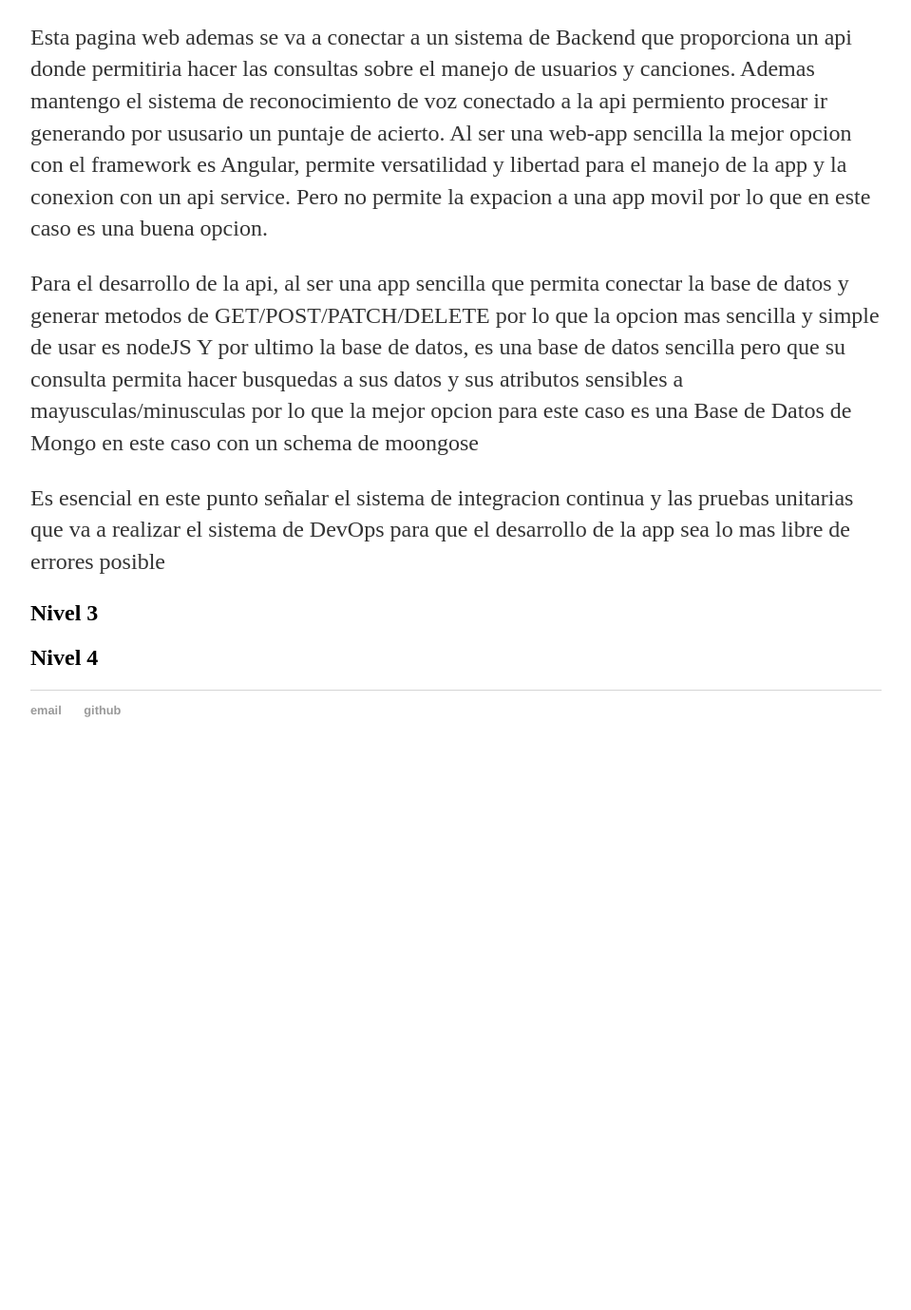
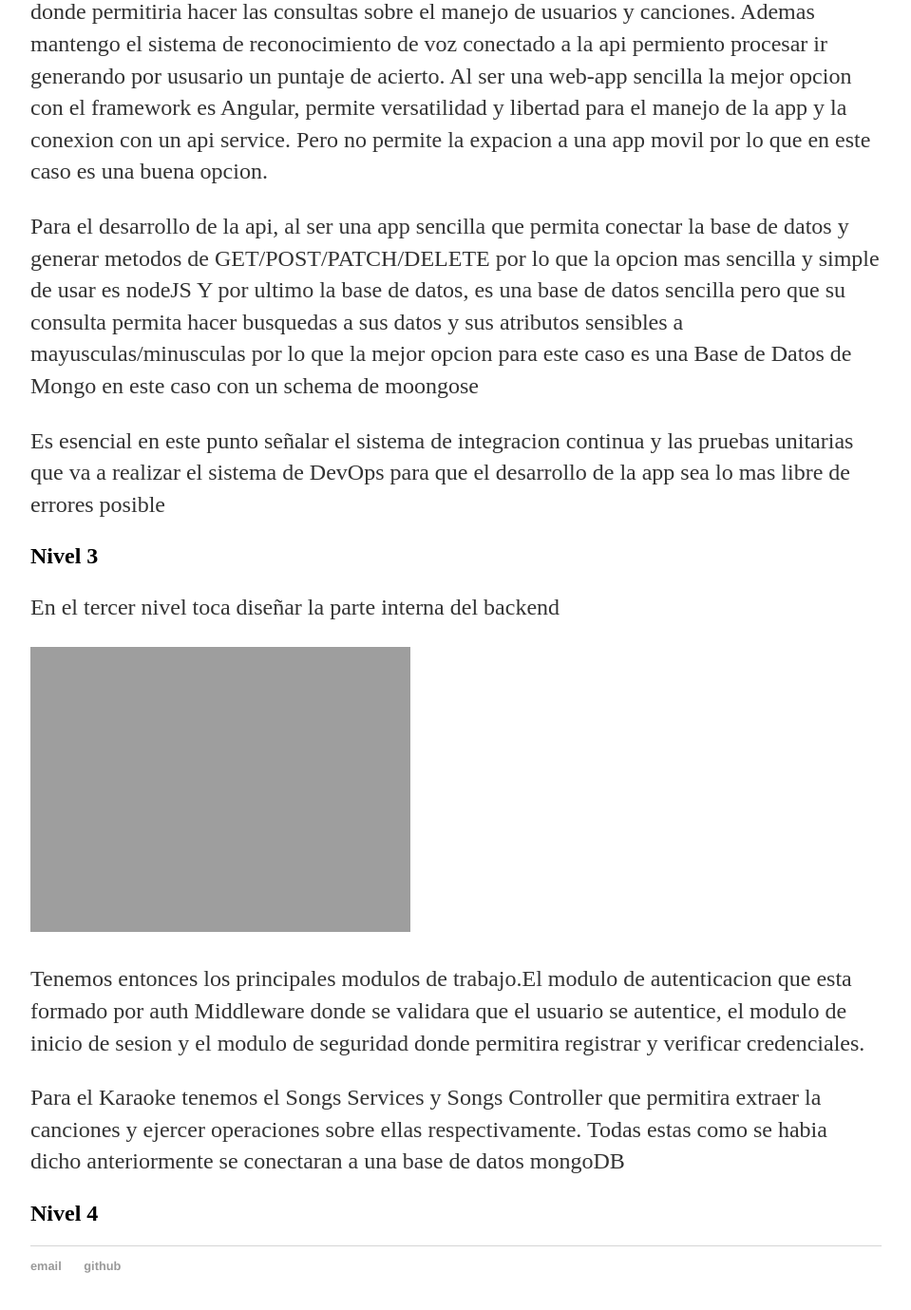
Before and after one commit to gaburolo/ce-box.github.io, a Jekyll site: the page built from _posts/2021-10-10-ce-box-arquitectura-karaoke.md, in a window 1280 px wide and 1400 px high, scrolled down 2054 px. Shown: the top 1379 px of the window at 95% size, without its empty margins (160-1119 px from the left). Built offline with Jekyll 4.4.1, drawn with Linux system fonts in a browser that asks for light colours; before the commit the page ends 2869 px from its top, so only the background shows below that; some of the changed text lies outside the part shown.

Commit message:
[add][master]nivel 3

```diff
--- a/_posts/2021-10-10-ce-box-arquitectura-karaoke.md
+++ b/_posts/2021-10-10-ce-box-arquitectura-karaoke.md
@@ -40,6 +39,12 @@ Y por ultimo la base de datos, es una base de datos sencilla pero que su consult
 Es esencial en este punto señalar el sistema de integracion continua y las pruebas unitarias que va a realizar el sistema de DevOps para que el desarrollo de la app sea lo mas libre de errores posible
 
 ## Nivel 3
+En el tercer nivel toca diseñar la parte interna del backend
 
+![Nivel3]({{site.url}}/assets/images/Karaoke-Nivel-3.jpg)
+
+Tenemos entonces los principales modulos de trabajo.El modulo de autenticacion que esta formado por auth Middleware donde se validara que el usuario se autentice, el modulo de inicio de sesion y el modulo de seguridad donde permitira registrar y verificar credenciales.
+
+Para el Karaoke tenemos el Songs Services y Songs Controller que permitira extraer la canciones y ejercer operaciones sobre ellas respectivamente. Todas estas como se habia dicho anteriormente se conectaran a una base de datos mongoDB
 
 ## Nivel 4
```
Also changed, not shown: other parts of _posts/2021-10-10-ce-box-arquitectura-karaoke.md (+1 -2 lines), assets/images/Karaoke-Nivel 3.jpg (added).
